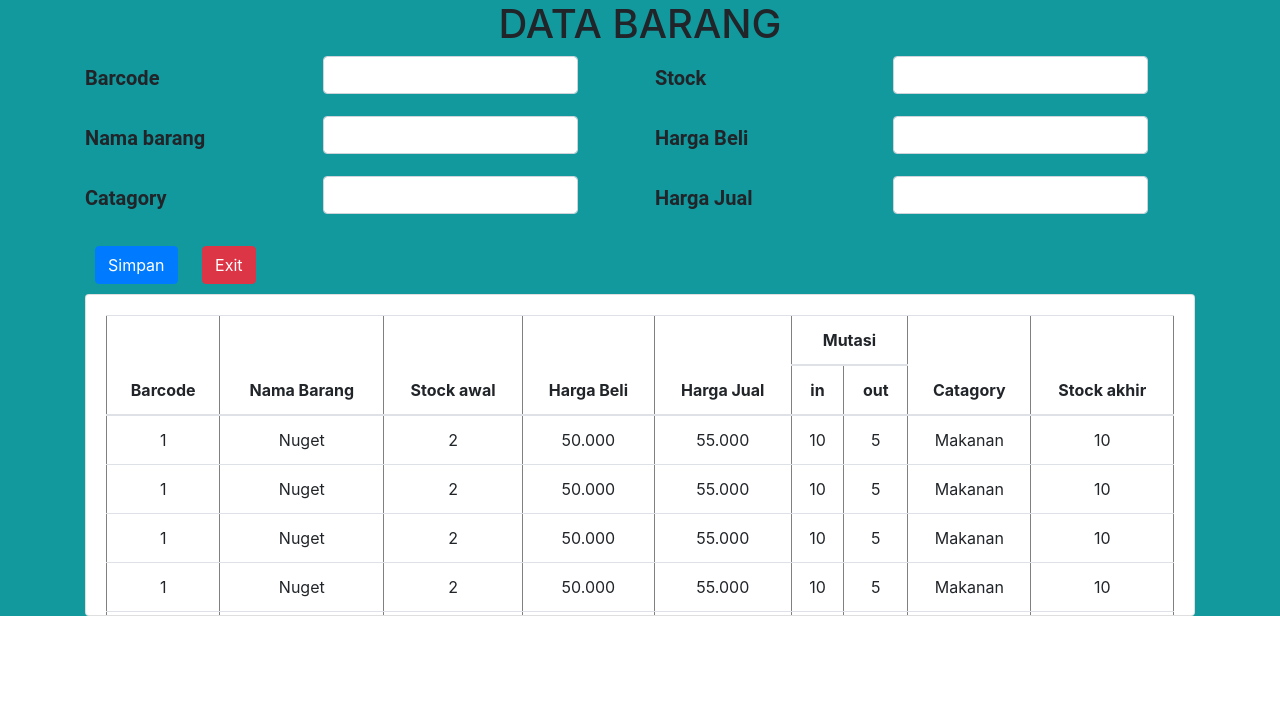
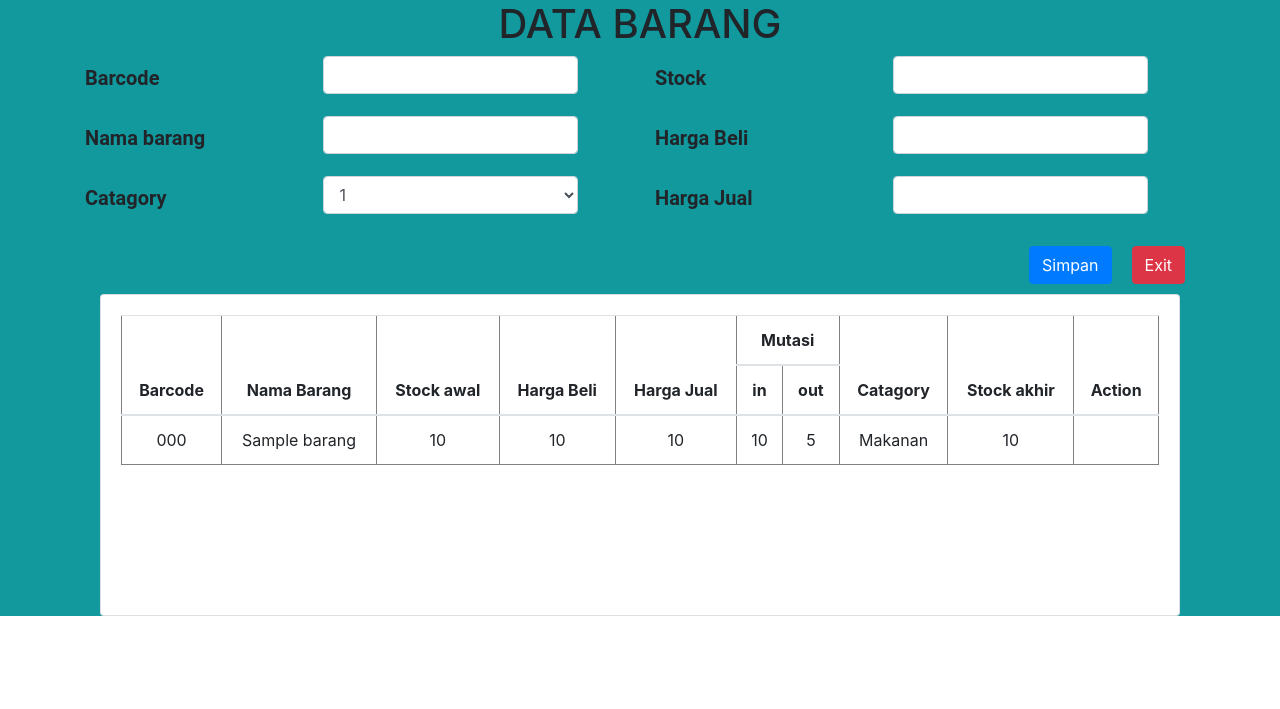
Before and after one commit to albariq1/projek, a CodeIgniter app: page /TA1/index.php/data_barang/index in a window 1280 px wide. Shown: the top 709 px of the page. Run offline with CodeIgniter, Linux system fonts and the light colour scheme; tables that the repository leaves empty or names only in its code hold one stand-in row (values such as "Sample post"); some libraries are stand-ins or nearby versions.

Commit message:
creat menambahkan data

```diff
--- a/application/config/autoload.php
+++ b/application/config/autoload.php
@@ -58,7 +58,7 @@ $autoload['packages'] = array();
 |
 |	$autoload['libraries'] = array('user_agent' => 'ua');
 */
-$autoload['libraries'] = array('database');
+$autoload['libraries'] = array('database', 'session');
 
 /*
 | -------------------------------------------------------------------
--- a/application/controllers/Data_barang.php
+++ b/application/controllers/Data_barang.php
@@ -3,12 +3,43 @@ defined('BASEPATH') or exit('No direct script access allowed');
 
 class Data_barang extends CI_Controller
 {
+    public function __construct()
+    {
+        parent::__construct();
+        $this->load->model('Data_barang_model');
+        $this->load->library('form_validation');
+    }
 
     public function index()
     {
         $data['judul'] = 'Data Barang';
+        $data['tb_barang'] = $this->Data_barang_model->getAlltb_barang();
         $this->load->view('layout/header', $data);
-        $this->load->view('data_barang/data_barang_v');
+        $this->load->view('data_barang/data_barang_v', $data);
         $this->load->view('layout/footer');
     }
+
+    public function tambah()
+    {
+
+        $data['judul'] = 'tambah data';
+        $data['tb_barang'] = $this->Data_barang_model->getAlltb_barang();
+
+        $this->form_validation->set_rules('barcode', 'Barcode', 'required|numeric');
+        $this->form_validation->set_rules('nama_barang', 'Nama Barang', 'required');
+        // $this->form_validation->set_rules('stock', 'Stock', 'required|numeric');
+        $this->form_validation->set_rules('harga_beli', 'Harga beli', 'required|numeric');
+        $this->form_validation->set_rules('harga_jual', 'Harga jual', 'required|numeric');
+
+
+        if ($this->form_validation->run() == FALSE) {
+            $this->load->view('layout/header', $data);
+            $this->load->view('data_barang/data_barang_v', $data);
+            $this->load->view('layout/footer');
+        } else {
+            $this->Data_barang_model->tambah_data_barang();
+            $this->session->set_flashdata('flash', 'Ditambahkan');
+            redirect('data_barang');
+        }
+    }
 }
--- /dev/null
+++ b/application/models/Data_barang_model.php
@@ -0,0 +1,23 @@
+<?php
+
+class Data_barang_model extends CI_Model
+{
+    public function getAlltb_barang()
+    {
+        return $query = $this->db->get('tb_barang')->result_array();
+    }
+
+    public function tambah_data_barang()
+    {
+
+        $data = [
+            "barcode"     => $this->input->post('barcode', true),
+            "nama_barang" => $this->input->post('nama_barang', true),
+            "stock_awal"       => $this->input->post('stock', true),
+            "harga_beli"  => $this->input->post('harga_beli', true),
+            "harga_jual"  => $this->input->post('harga_jual', true),
+        ];
+
+        $this->db->insert('tb_barang', $data);
+    }
+}
--- a/application/views/data_barang/data_barang_v.php
+++ b/application/views/data_barang/data_barang_v.php
@@ -1,8 +1,22 @@
  <section class="Data-barang1">
      <div class="container">
+         <form action="" method="POST">
              <div class="row">
                  <div class="col-lg-12 justify-content-center text-center">
                      <h1>DATA BARANG</h1>
+                     <?php if (validation_errors()) : ?>
+                         <div class="alert alert-danger" role="alert">
+                             <?php echo validation_errors(); ?>
+                         </div>
+                     <?php endif; ?>
+                     <?php if ($this->session->flashdata('flash')) : ?>
+                         <div class="alert alert-success alert-dismissible fade show" role="alert">
+                             Data Barang <strong>Berhasil</strong> <?php echo $this->session->flashdata('flash'); ?>
+                             <button type="button" class="close" data-dismiss="alert" aria-label="Close">
+                                 <span aria-hidden="true">&times;</span>
+                             </button>
+                         </div>
+                     <?php endif; ?>
                  </div>
              </div>
              <div class="row">
@@ -10,19 +24,25 @@
                      <div class="form-group row">
                          <label for="Namabarang" class="col-sm-5 col-form-label nb">Barcode</label>
                          <div class="col-sm-6">
-                         <input type="text" class="form-control" id="nama_bar">
+                             <input type="text" class="form-control" id="barcode" name="barcode">
                          </div>
                      </div>
                      <div class="form-group row">
                          <label for="Namabarang" class="col-sm-5 col-form-label nb">Nama barang</label>
                          <div class="col-sm-6">
-                         <input type="text" class="form-control" id="nama_bar">
+                             <input type="text" class="form-control" id="nama_barang" name="nama_barang">
                          </div>
                      </div>
                      <div class="form-group row">
                          <label for="Namabarang" class="col-sm-5 col-form-label nb">Catagory</label>
                          <div class="col-sm-6">
-                         <input type="text" class="form-control" id="nama_bar">
+                             <select class="form-control" id="catagory" name="catagory" name="catagory">
+                                 <option>1</option>
+                                 <option>2</option>
+                                 <option>3</option>
+                                 <option>4</option>
+                                 <option>5</option>
+                             </select>
                          </div>
                      </div>
                  </div>
@@ -30,32 +50,32 @@
                      <div class="form-group row">
                          <label for="Namabarang" class="col-sm-5 col-form-label nb">Stock</label>
                          <div class="col-sm-6">
-                         <input type="text" class="form-control" id="nama_bar">
+                             <input type="text" class="form-control" id="stock" name="stock">
                          </div>
                      </div>
                      <div class="form-group row">
                          <label for="Namabarang" class="col-sm-5 col-form-label nb">Harga Beli</label>
                          <div class="col-sm-6">
-                         <input type="text" class="form-control" id="nama_bar">
+                             <input type="text" class="form-control" id="harga_beli" name="harga_beli">
                          </div>
                      </div>
                      <div class="form-group row">
                          <label for="Namabarang" class="col-sm-5 col-form-label nb">Harga Jual</label>
                          <div class="col-sm-6">
-                         <input type="text" class="form-control" id="nama_bar">
+                             <input type="text" class="form-control" id="harga_jual" name="harga_jual">
                          </div>
                      </div>
                  </div>
              </div>
              <div class="row">
                  <div class="col justify-content-end">
-                 <button type="button" class="btn btn-primary btn-brng-1">Simpan</button>
                      <a href="<?php echo base_url('master') ?>">
-                     <button type="button" class="btn btn-danger btn-brng-2">Exit</button>
+                         <button type="button" class="btn btn-danger btn-brng-2 float-right">Exit</button>
                      </a>
+                     <button type="submit" class="btn btn-primary btn-brng-1 float-right" name="tambah" id="tambah">Simpan</button>
                  </div>
              </div>
-     </div>
+         </form>
          <section class="data-barangg">
              <div class="container">
                  <div class="row">
@@ -73,6 +93,7 @@
                                              <th colspan="2">Mutasi</th>
                                              <th rowspan="2">Catagory</th>
                                              <th rowspan="2">Stock akhir</th>
+                                             <th rowspan="2">Action</th>
                                          </tr>
                                          <tr>
                                              <th>in</th>
@@ -80,72 +101,19 @@
                                          </tr>
                                      </thead>
                                      <tbody>
+                                         <?php foreach ($tb_barang as $barang) : ?>
                                              <tr>
-                                         <td>1</td>
-                                         <td>Nuget</td>
-                                         <td>2</td>
-                                         <td>50.000</td>
-                                         <td>55.000</td>
+                                                 <td><?php echo $barang['barcode']; ?></td>
+                                                 <td><?php echo $barang['nama_barang']; ?></td>
+                                                 <td><?php echo $barang['stock_awal']; ?></td>
+                                                 <td><?php echo $barang['harga_beli']; ?></td>
+                                                 <td><?php echo $barang['harga_jual']; ?></td>
                                                  <td>10</td>
                                                  <td>5</td>
                                                  <td>Makanan</td>
                                                  <td>10</td>
                                              </tr>
-                                     <tr>
-                                         <td>1</td>
-                                         <td>Nuget</td>
-                                         <td>2</td>
-                                         <td>50.000</td>
-                                         <td>55.000</td>
-                                         <td>10</td>
-                                         <td>5</td>
-                                         <td>Makanan</td>
-                                         <td>10</td>
-                                     </tr>
-                                     <tr>
-                                         <td>1</td>
-                                         <td>Nuget</td>
-                                         <td>2</td>
-                                         <td>50.000</td>
-                                         <td>55.000</td>
-                                         <td>10</td>
-                                         <td>5</td>
-                                         <td>Makanan</td>
-                                         <td>10</td>
-                                     </tr>
-                                     <tr>
-                                         <td>1</td>
-                                         <td>Nuget</td>
-                                         <td>2</td>
-                                         <td>50.000</td>
-                                         <td>55.000</td>
-                                         <td>10</td>
-                                         <td>5</td>
-                                         <td>Makanan</td>
-                                         <td>10</td>
-                                     </tr>
-                                     <tr>
-                                         <td>1</td>
-                                         <td>Nuget</td>
-                                         <td>2</td>
-                                         <td>50.000</td>
-                                         <td>55.000</td>
-                                         <td>10</td>
-                                         <td>5</td>
-                                         <td>Makanan</td>
-                                         <td>10</td>
-                                     </tr>
-                                     <tr>
-                                         <td>1</td>
-                                         <td>Nuget</td>
-                                         <td>2</td>
-                                         <td>50.000</td>
-                                         <td>55.000</td>
-                                         <td>10</td>
-                                         <td>5</td>
-                                         <td>Makanan</td>
-                                         <td>10</td>
-                                     </tr>
+                                         <?php endforeach; ?>
 
                                      </tbody>
                                  </table>
```
Also changed, not shown: application/language/english/form_validation_lang.php (added, +70 -0 lines). Lines whose indentation alone changed are shown as unchanged.
